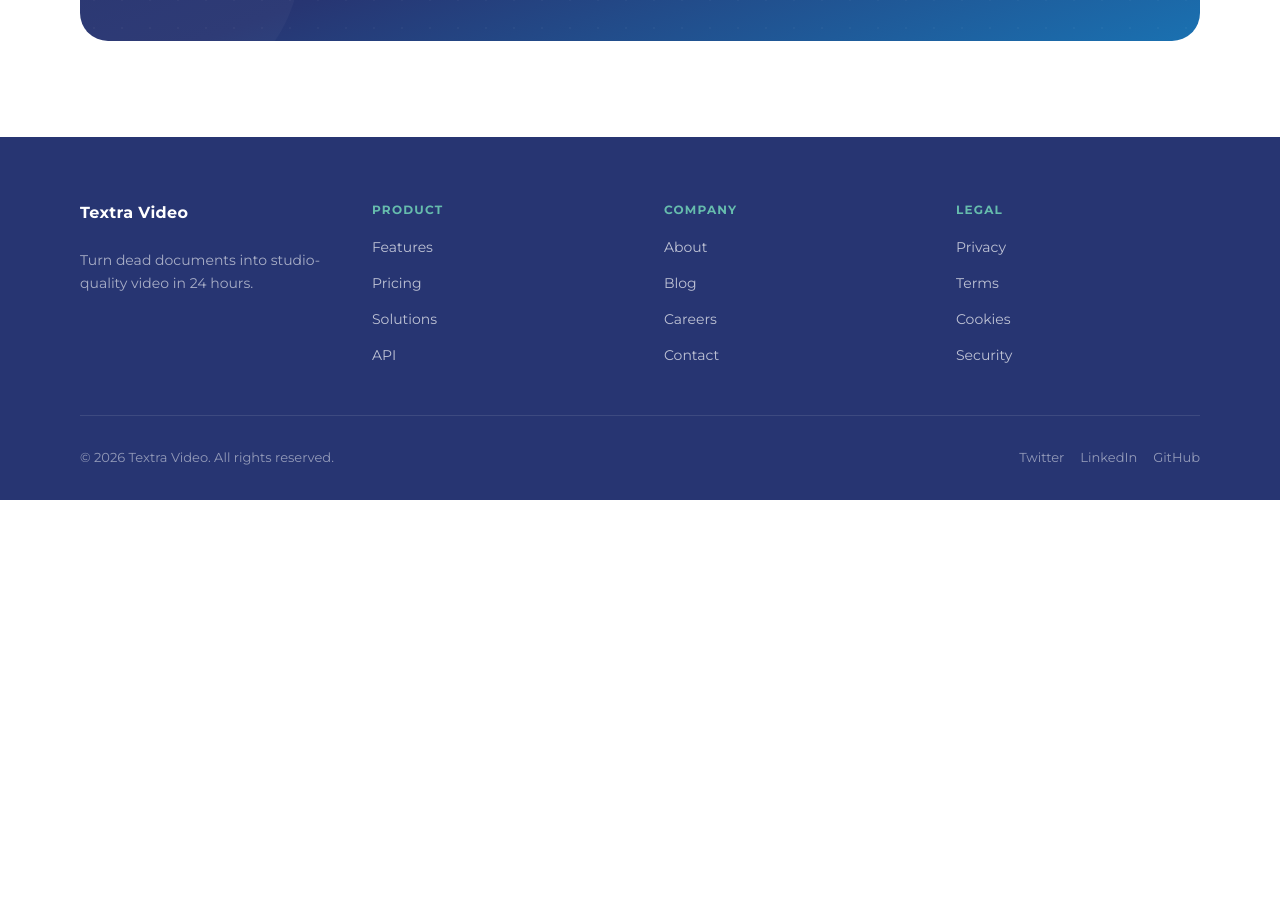
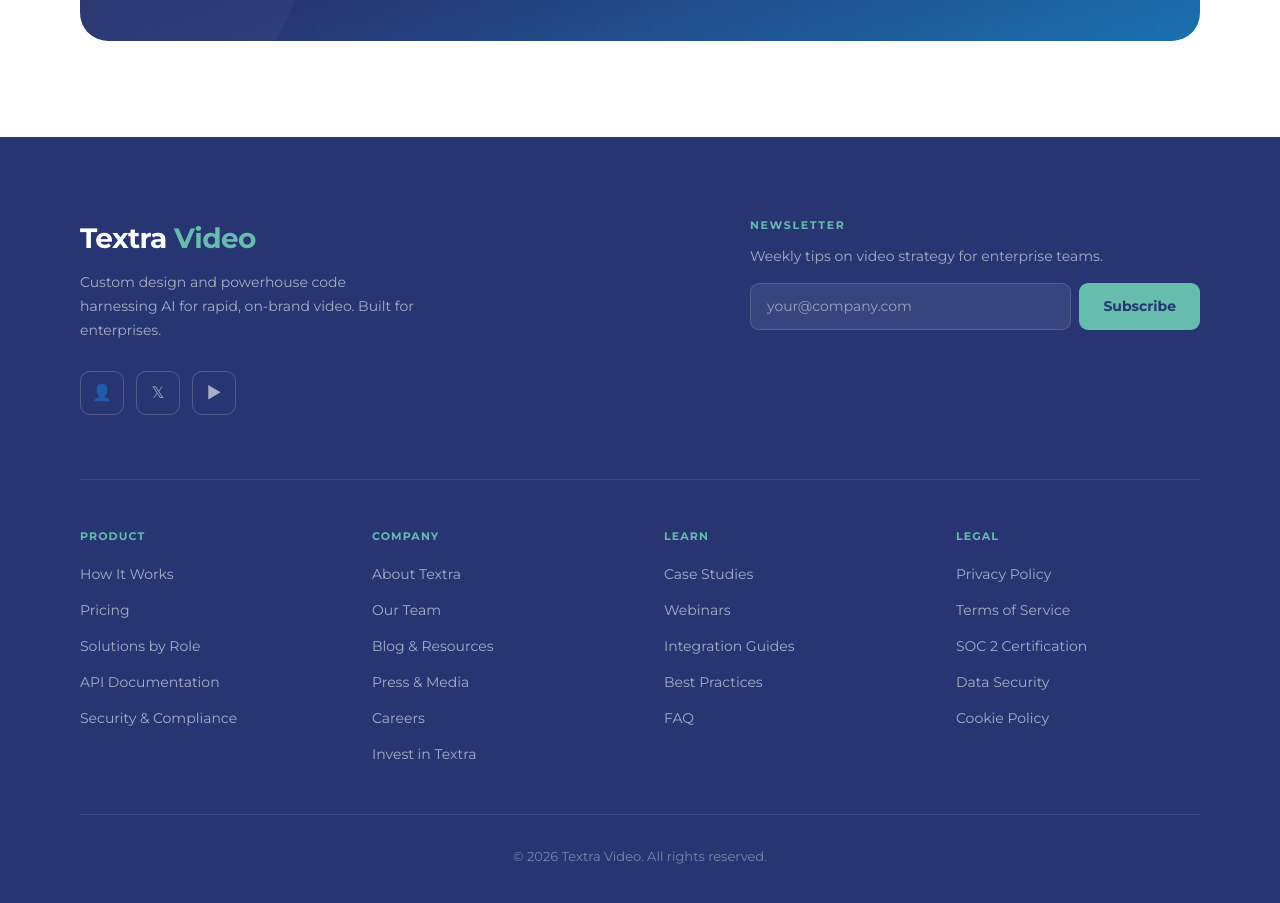
Before and after one commit to rajvalley-textra/textra-video, a Next.js app: page / in a window 1280 px wide. Shown: the part 6320-7223 px from the top of the page. Before the commit the page ends 6820 px from the top, so only its background shows below. Built offline with nearby package versions, Linux system fonts and the light colour scheme.

Commit message:
Update footer with newsletter signup and expanded link sections
- Added newsletter subscription section with email input
- Expanded link sections (Product, Company, Learn, Legal)
- Improved visual hierarchy and spacing
- Added social media icon links
- Better styling consistency with design system

```diff
--- a/components/FooterSection.tsx
+++ b/components/FooterSection.tsx
@@ -5,25 +5,114 @@
 
 export default function FooterSection() {
   return (
-    <footer style={{ background: C.navy, color: '#fff', padding: '64px 0 32px' }}>
+    <footer style={{ background: C.navy, color: '#fff', padding: '80px 0 48px' }}>
       <div style={{ ...WRAP }} className="wrap-pad">
-        {/* Main Footer Content */}
-        <div style={{ display: 'grid', gridTemplateColumns: 'repeat(auto-fit, minmax(240px, 1fr))', gap: 48, marginBottom: 48 }}>
-          {/* Brand */}
-          <div>
-            <h3 style={{ fontSize: 16, fontWeight: 700, marginBottom: 24, letterSpacing: '0.02em' }}>Textra Video</h3>
-            <p style={{ fontSize: 14, color: 'rgba(255,255,255,0.6)', lineHeight: 1.6, margin: 0 }}>
-              Turn dead documents into studio-quality video in 24 hours.
-            </p>
+        {/* Top Section: Brand + Newsletter */}
+        <div style={{ display: 'flex', justifyContent: 'space-between', alignItems: 'flex-start', marginBottom: 64, gap: 40, flexWrap: 'wrap' }}>
+          {/* Left: Brand & Social */}
+          <div style={{ flex: 1, minWidth: 280 }}>
+            <div style={{ marginBottom: 28 }}>
+              <h2 style={{ fontSize: 28, fontWeight: 700, margin: '0 0 12px 0', letterSpacing: '-0.02em' }}>
+                Textra <span style={{ color: C.teal }}>Video</span>
+              </h2>
+              <p style={{ fontSize: 14, color: 'rgba(255,255,255,0.6)', lineHeight: 1.7, margin: 0, maxWidth: 340 }}>
+                Custom design and powerhouse code harnessing AI for rapid, on-brand video. Built for enterprises.
+              </p>
+            </div>
+            {/* Social Icons */}
+            <div style={{ display: 'flex', gap: 12 }}>
+              {[
+                { name: 'LinkedIn', icon: 'in' },
+                { name: 'Twitter', icon: 'tw' },
+                { name: 'YouTube', icon: 'yt' },
+              ].map((social) => (
+                <a
+                  key={social.name}
+                  href="#"
+                  style={{
+                    width: 44,
+                    height: 44,
+                    border: '1px solid rgba(255,255,255,0.2)',
+                    borderRadius: 10,
+                    display: 'flex',
+                    alignItems: 'center',
+                    justifyContent: 'center',
+                    textDecoration: 'none',
+                    transition: 'all 200ms',
+                    color: 'rgba(255,255,255,0.6)',
+                  }}
+                  onMouseEnter={(e) => { e.currentTarget.style.borderColor = 'rgba(255,255,255,0.5)'; e.currentTarget.style.color = '#fff'; }}
+                  onMouseLeave={(e) => { e.currentTarget.style.borderColor = 'rgba(255,255,255,0.2)'; e.currentTarget.style.color = 'rgba(255,255,255,0.6)'; }}
+                  title={social.name}
+                >
+                  {social.icon === 'in' && '👤'}
+                  {social.icon === 'tw' && '𝕏'}
+                  {social.icon === 'yt' && '▶'}
+                </a>
+              ))}
+            </div>
           </div>
 
+          {/* Right: Newsletter */}
+          <div style={{ flex: 1, minWidth: 320, maxWidth: 450 }}>
+            <div style={{ marginBottom: 12 }}>
+              <h4 style={{ fontSize: 11, fontWeight: 700, textTransform: 'uppercase', letterSpacing: '0.15em', color: C.teal, margin: 0 }}>Newsletter</h4>
+            </div>
+            <p style={{ fontSize: 14, color: 'rgba(255,255,255,0.6)', marginBottom: 16, margin: '0 0 16px 0' }}>
+              Weekly tips on video strategy for enterprise teams.
+            </p>
+            <div style={{ display: 'flex', gap: 8 }}>
+              <input
+                type="email"
+                placeholder="your@company.com"
+                style={{
+                  flex: 1,
+                  background: 'rgba(255,255,255,0.08)',
+                  border: '1px solid rgba(255,255,255,0.15)',
+                  borderRadius: 9,
+                  padding: '12px 16px',
+                  fontSize: 14,
+                  color: '#fff',
+                  outline: 'none',
+                  transition: 'all 200ms',
+                }}
+                onFocus={(e) => { e.currentTarget.style.borderColor = 'rgba(255,255,255,0.3)'; e.currentTarget.style.background = 'rgba(255,255,255,0.12)'; }}
+                onBlur={(e) => { e.currentTarget.style.borderColor = 'rgba(255,255,255,0.15)'; e.currentTarget.style.background = 'rgba(255,255,255,0.08)'; }}
+              />
+              <button
+                style={{
+                  background: C.teal,
+                  color: C.navy,
+                  border: 'none',
+                  borderRadius: 9,
+                  padding: '12px 24px',
+                  fontSize: 14,
+                  fontWeight: 700,
+                  cursor: 'pointer',
+                  transition: 'all 200ms',
+                  whiteSpace: 'nowrap',
+                }}
+                onMouseEnter={(e) => { e.currentTarget.style.transform = 'translateY(-2px)'; e.currentTarget.style.boxShadow = '0 8px 20px rgba(102,188,173,0.3)'; }}
+                onMouseLeave={(e) => { e.currentTarget.style.transform = 'none'; e.currentTarget.style.boxShadow = 'none'; }}
+              >
+                Subscribe
+              </button>
+            </div>
+          </div>
+        </div>
+
+        {/* Divider */}
+        <div style={{ height: 1, background: 'rgba(255,255,255,0.1)', marginBottom: 48 }} />
+
+        {/* Links Grid */}
+        <div style={{ display: 'grid', gridTemplateColumns: 'repeat(auto-fit, minmax(200px, 1fr))', gap: 48, marginBottom: 48 }}>
           {/* Product */}
           <div>
-            <h4 style={{ fontSize: 12, fontWeight: 700, textTransform: 'uppercase', letterSpacing: '0.1em', color: C.teal, marginBottom: 16 }}>Product</h4>
+            <h4 style={{ fontSize: 11, fontWeight: 700, textTransform: 'uppercase', letterSpacing: '0.1em', color: C.teal, marginBottom: 18, margin: '0 0 18px 0' }}>Product</h4>
             <ul style={{ listStyle: 'none', padding: 0, margin: 0, display: 'flex', flexDirection: 'column', gap: 12 }}>
-              {['Features', 'Pricing', 'Solutions', 'API'].map((item) => (
+              {['How It Works', 'Pricing', 'Solutions by Role', 'API Documentation', 'Security & Compliance'].map((item) => (
                 <li key={item}>
-                  <a href="#" style={{ fontSize: 14, color: 'rgba(255,255,255,0.7)', textDecoration: 'none', transition: 'color 200ms' }} onMouseEnter={(e) => { e.currentTarget.style.color = '#fff'; }} onMouseLeave={(e) => { e.currentTarget.style.color = 'rgba(255,255,255,0.7)'; }}>
+                  <a href="#" style={{ fontSize: 14, color: 'rgba(255,255,255,0.6)', textDecoration: 'none', transition: 'color 200ms' }} onMouseEnter={(e) => { e.currentTarget.style.color = 'rgba(255,255,255,0.9)'; }} onMouseLeave={(e) => { e.currentTarget.style.color = 'rgba(255,255,255,0.6)'; }}>
                     {item}
                   </a>
                 </li>
@@ -33,11 +122,25 @@
 
           {/* Company */}
           <div>
-            <h4 style={{ fontSize: 12, fontWeight: 700, textTransform: 'uppercase', letterSpacing: '0.1em', color: C.teal, marginBottom: 16 }}>Company</h4>
+            <h4 style={{ fontSize: 11, fontWeight: 700, textTransform: 'uppercase', letterSpacing: '0.1em', color: C.teal, marginBottom: 18, margin: '0 0 18px 0' }}>Company</h4>
             <ul style={{ listStyle: 'none', padding: 0, margin: 0, display: 'flex', flexDirection: 'column', gap: 12 }}>
-              {['About', 'Blog', 'Careers', 'Contact'].map((item) => (
+              {['About Textra', 'Our Team', 'Blog & Resources', 'Press & Media', 'Careers', 'Invest in Textra'].map((item) => (
                 <li key={item}>
-                  <a href="#" style={{ fontSize: 14, color: 'rgba(255,255,255,0.7)', textDecoration: 'none', transition: 'color 200ms' }} onMouseEnter={(e) => { e.currentTarget.style.color = '#fff'; }} onMouseLeave={(e) => { e.currentTarget.style.color = 'rgba(255,255,255,0.7)'; }}>
+                  <a href="#" style={{ fontSize: 14, color: 'rgba(255,255,255,0.6)', textDecoration: 'none', transition: 'color 200ms' }} onMouseEnter={(e) => { e.currentTarget.style.color = 'rgba(255,255,255,0.9)'; }} onMouseLeave={(e) => { e.currentTarget.style.color = 'rgba(255,255,255,0.6)'; }}>
+                    {item}
+                  </a>
+                </li>
+              ))}
+            </ul>
+          </div>
+
+          {/* Learn */}
+          <div>
+            <h4 style={{ fontSize: 11, fontWeight: 700, textTransform: 'uppercase', letterSpacing: '0.1em', color: C.teal, marginBottom: 18, margin: '0 0 18px 0' }}>Learn</h4>
+            <ul style={{ listStyle: 'none', padding: 0, margin: 0, display: 'flex', flexDirection: 'column', gap: 12 }}>
+              {['Case Studies', 'Webinars', 'Integration Guides', 'Best Practices', 'FAQ'].map((item) => (
+                <li key={item}>
+                  <a href="#" style={{ fontSize: 14, color: 'rgba(255,255,255,0.6)', textDecoration: 'none', transition: 'color 200ms' }} onMouseEnter={(e) => { e.currentTarget.style.color = 'rgba(255,255,255,0.9)'; }} onMouseLeave={(e) => { e.currentTarget.style.color = 'rgba(255,255,255,0.6)'; }}>
                     {item}
                   </a>
                 </li>
@@ -47,11 +150,11 @@
 
           {/* Legal */}
           <div>
-            <h4 style={{ fontSize: 12, fontWeight: 700, textTransform: 'uppercase', letterSpacing: '0.1em', color: C.teal, marginBottom: 16 }}>Legal</h4>
+            <h4 style={{ fontSize: 11, fontWeight: 700, textTransform: 'uppercase', letterSpacing: '0.1em', color: C.teal, marginBottom: 18, margin: '0 0 18px 0' }}>Legal</h4>
             <ul style={{ listStyle: 'none', padding: 0, margin: 0, display: 'flex', flexDirection: 'column', gap: 12 }}>
-              {['Privacy', 'Terms', 'Cookies', 'Security'].map((item) => (
+              {['Privacy Policy', 'Terms of Service', 'SOC 2 Certification', 'Data Security', 'Cookie Policy'].map((item) => (
                 <li key={item}>
-                  <a href="#" style={{ fontSize: 14, color: 'rgba(255,255,255,0.7)', textDecoration: 'none', transition: 'color 200ms' }} onMouseEnter={(e) => { e.currentTarget.style.color = '#fff'; }} onMouseLeave={(e) => { e.currentTarget.style.color = 'rgba(255,255,255,0.7)'; }}>
+                  <a href="#" style={{ fontSize: 14, color: 'rgba(255,255,255,0.6)', textDecoration: 'none', transition: 'color 200ms' }} onMouseEnter={(e) => { e.currentTarget.style.color = 'rgba(255,255,255,0.9)'; }} onMouseLeave={(e) => { e.currentTarget.style.color = 'rgba(255,255,255,0.6)'; }}>
                     {item}
                   </a>
                 </li>
@@ -60,33 +163,11 @@
           </div>
         </div>
 
-        {/* Divider */}
-        <div style={{ height: 1, background: 'rgba(255,255,255,0.1)', marginBottom: 32 }} />
-
         {/* Bottom Footer */}
-        <div style={{ display: 'flex', justifyContent: 'space-between', alignItems: 'center', flexWrap: 'wrap', gap: 20 }}>
-          <p style={{ fontSize: 13, color: 'rgba(255,255,255,0.5)', margin: 0 }}>
+        <div style={{ paddingTop: 32, borderTop: '1px solid rgba(255,255,255,0.1)' }}>
+          <p style={{ fontSize: 13, color: 'rgba(255,255,255,0.4)', margin: 0, textAlign: 'center' }}>
             © 2026 Textra Video. All rights reserved.
           </p>
-
-          {/* Social Links */}
-          <div style={{ display: 'flex', gap: 16 }}>
-            {[
-              { name: 'Twitter', href: '#' },
-              { name: 'LinkedIn', href: '#' },
-              { name: 'GitHub', href: '#' },
-            ].map((social) => (
-              <a
-                key={social.name}
-                href={social.href}
-                style={{ fontSize: 13, color: 'rgba(255,255,255,0.5)', textDecoration: 'none', transition: 'color 200ms' }}
-                onMouseEnter={(e) => { e.currentTarget.style.color = 'rgba(255,255,255,0.8)'; }}
-                onMouseLeave={(e) => { e.currentTarget.style.color = 'rgba(255,255,255,0.5)'; }}
-              >
-                {social.name}
-              </a>
-            ))}
-          </div>
         </div>
       </div>
     </footer>
```
